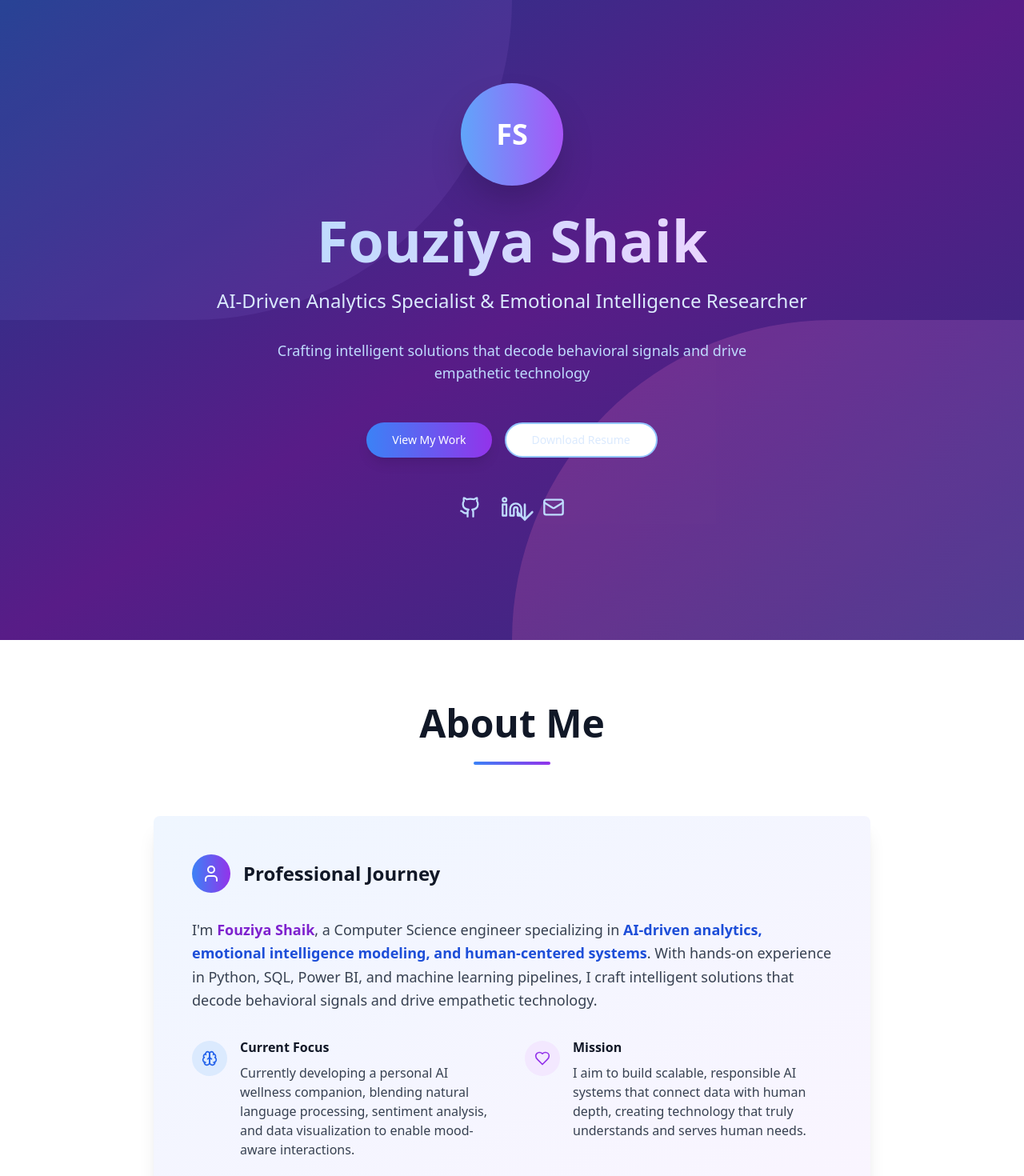
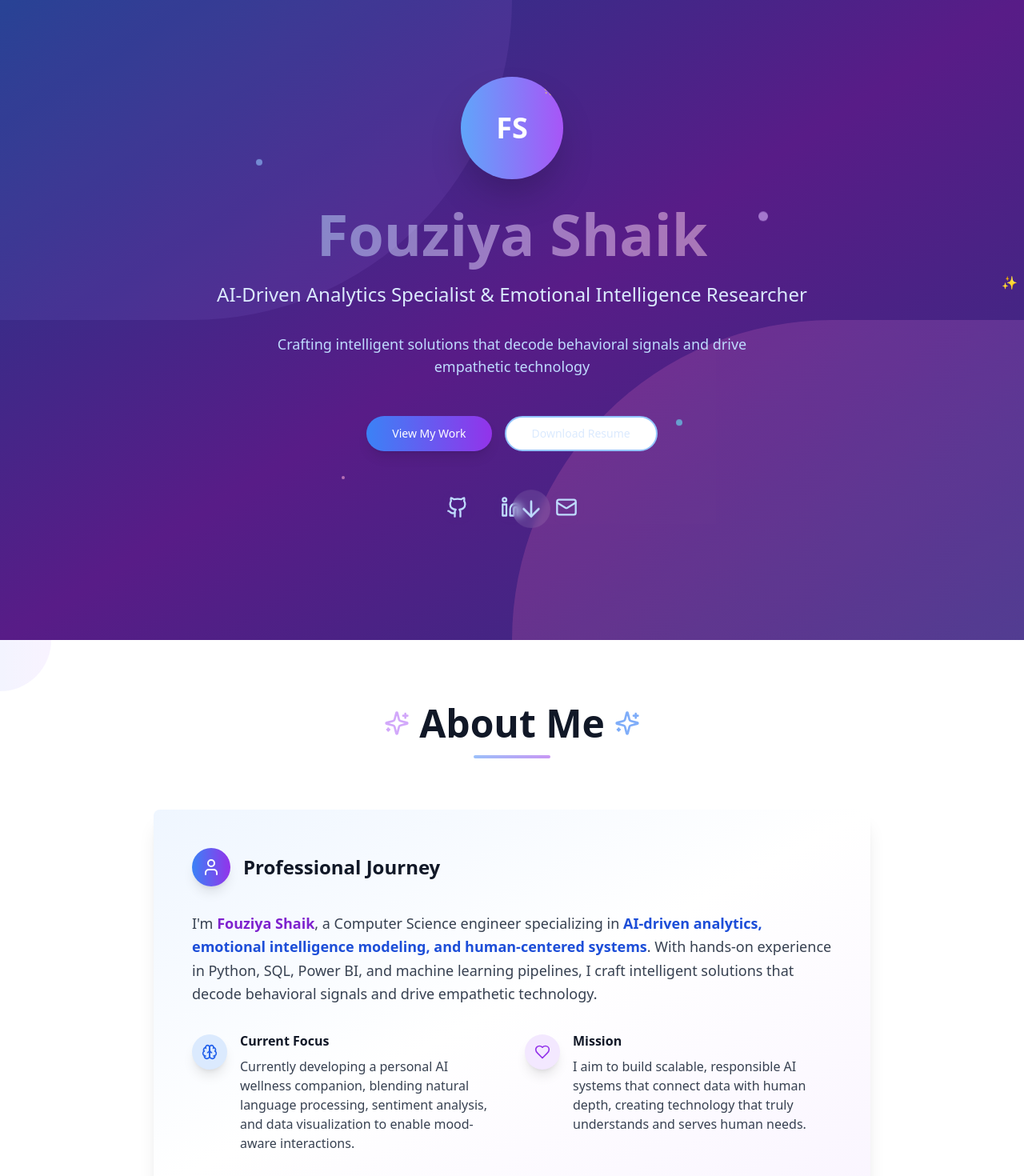
Before and after one commit to Fouziya-1903/fouziya-portfolio, a React (Vite) app: page / in a window 1280 px wide. Shown: the top 1470 px of the page at 80% size. Built offline with nearby package versions, Linux system fonts and the light colour scheme.

Commit message:
Add animations and aesthetic enhancements
Implement animations and visual improvements across the portfolio for a more engaging user experience.

```diff
--- a/src/components/About.tsx
+++ b/src/components/About.tsx
@@ -1,55 +1,65 @@
 
-import { User, Brain, Heart } from "lucide-react";
+import { User, Brain, Heart, Sparkles } from "lucide-react";
 import { Card, CardContent } from "@/components/ui/card";
 
 const About = () => {
   return (
-    <section className="py-20 bg-white">
-      <div className="container mx-auto px-6">
-        <div className="text-center mb-16">
-          <h2 className="text-4xl md:text-5xl font-bold text-gray-900 mb-6">
-            About Me
-          </h2>
-          <div className="w-24 h-1 bg-gradient-to-r from-blue-500 to-purple-600 mx-auto rounded-full"></div>
+    <section className="py-20 bg-white relative overflow-hidden">
+      {/* Decorative elements */}
+      <div className="absolute top-0 left-0 w-32 h-32 bg-gradient-to-r from-blue-100 to-purple-100 rounded-full -translate-x-16 -translate-y-16 animate-pulse"></div>
+      <div className="absolute bottom-0 right-0 w-40 h-40 bg-gradient-to-r from-purple-100 to-pink-100 rounded-full translate-x-20 translate-y-20 animate-pulse delay-1000"></div>
+
+      <div className="container mx-auto px-6 relative z-10">
+        <div className="text-center mb-16 animate-fade-in">
+          <div className="flex items-center justify-center mb-4 group">
+            <Sparkles className="text-purple-500 mr-3 animate-pulse" size={32} />
+            <h2 className="text-4xl md:text-5xl font-bold text-gray-900 group-hover:text-transparent group-hover:bg-gradient-to-r group-hover:from-blue-600 group-hover:to-purple-600 group-hover:bg-clip-text transition-all duration-500">
+              About Me
+            </h2>
+            <Sparkles className="text-blue-500 ml-3 animate-pulse delay-300" size={32} />
+          </div>
+          <div className="w-24 h-1 bg-gradient-to-r from-blue-500 to-purple-600 mx-auto rounded-full animate-pulse"></div>
         </div>
 
         <div className="max-w-4xl mx-auto">
-          <Card className="bg-gradient-to-br from-blue-50 to-purple-50 border-0 shadow-xl hover:shadow-2xl transition-all duration-500 hover:scale-105">
-            <CardContent className="p-8 md:p-12">
-              <div className="flex items-center mb-8">
-                <div className="bg-gradient-to-r from-blue-500 to-purple-600 p-3 rounded-full mr-4">
+          <Card className="bg-gradient-to-br from-blue-50 via-white to-purple-50 border-0 shadow-xl hover:shadow-2xl transition-all duration-700 hover:scale-105 animate-fade-in delay-300 relative overflow-hidden group">
+            <div className="absolute inset-0 bg-gradient-to-r from-blue-100/30 to-purple-100/30 opacity-0 group-hover:opacity-100 transition-opacity duration-500"></div>
+
+            <CardContent className="p-8 md:p-12 relative z-10">
+              <div className="flex items-center mb-8 animate-fade-in delay-500">
+                <div className="bg-gradient-to-r from-blue-500 to-purple-600 p-3 rounded-full mr-4 shadow-lg hover:scale-110 transition-transform duration-300">
                   <User className="text-white" size={24} />
                 </div>
-                <h3 className="text-2xl font-bold text-gray-900">Professional Journey</h3>
+                <h3 className="text-2xl font-bold text-gray-900 hover:text-purple-700 transition-colors duration-300">Professional Journey</h3>
               </div>
 
-              <p className="text-lg text-gray-700 leading-relaxed mb-8">
-                I'm <span className="font-semibold text-purple-700">Fouziya Shaik</span>, a Computer Science engineer specializing in
-                <span className="font-semibold text-blue-700"> AI-driven analytics, emotional intelligence modeling, and human-centered systems</span>.
+              <p className="text-lg text-gray-700 leading-relaxed mb-8 animate-fade-in delay-700 hover:text-gray-900 transition-colors duration-300">
+                I'm <span className="font-semibold text-purple-700 hover:text-purple-900 transition-colors duration-300">Fouziya Shaik</span>, a Computer Science engineer specializing in
+                <span className="font-semibold text-blue-700 hover:text-blue-900 transition-colors duration-300"> AI-driven analytics, emotional intelligence modeling, and human-centered systems</span>.
                 With hands-on experience in Python, SQL, Power BI, and machine learning pipelines, I craft intelligent solutions that decode behavioral signals and drive empathetic technology.
               </p>
 
               <div className="grid md:grid-cols-2 gap-8">
-                <div className="flex items-start">
-                  <div className="bg-blue-100 p-3 rounded-full mr-4 mt-1">
-                    <Brain className="text-blue-600" size={20} />
+                <div className="flex items-start group animate-fade-in delay-1000 hover:transform hover:translate-x-2 transition-all duration-300">
+                  <div className="bg-blue-100 p-3 rounded-full mr-4 mt-1 group-hover:bg-blue-200 group-hover:scale-110 transition-all duration-300 shadow-lg">
+                    <Brain className="text-blue-600 group-hover:text-blue-700" size={20} />
                   </div>
                   <div>
-                    <h4 className="font-semibold text-gray-900 mb-2">Current Focus</h4>
-                    <p className="text-gray-700">
+                    <h4 className="font-semibold text-gray-900 mb-2 group-hover:text-blue-700 transition-colors duration-300">Current Focus</h4>
+                    <p className="text-gray-700 group-hover:text-gray-900 transition-colors duration-300">
                       Currently developing a personal AI wellness companion, blending natural language processing,
                       sentiment analysis, and data visualization to enable mood-aware interactions.
                     </p>
                   </div>
                 </div>
 
-                <div className="flex items-start">
-                  <div className="bg-purple-100 p-3 rounded-full mr-4 mt-1">
-                    <Heart className="text-purple-600" size={20} />
+                <div className="flex items-start group animate-fade-in delay-1200 hover:transform hover:translate-x-2 transition-all duration-300">
+                  <div className="bg-purple-100 p-3 rounded-full mr-4 mt-1 group-hover:bg-purple-200 group-hover:scale-110 transition-all duration-300 shadow-lg">
+                    <Heart className="text-purple-600 group-hover:text-purple-700" size={20} />
                   </div>
                   <div>
-                    <h4 className="font-semibold text-gray-900 mb-2">Mission</h4>
-                    <p className="text-gray-700">
+                    <h4 className="font-semibold text-gray-900 mb-2 group-hover:text-purple-700 transition-colors duration-300">Mission</h4>
+                    <p className="text-gray-700 group-hover:text-gray-900 transition-colors duration-300">
                       I aim to build scalable, responsible AI systems that connect data with human depth,
                       creating technology that truly understands and serves human needs.
                     </p>
--- a/src/components/Hero.tsx
+++ b/src/components/Hero.tsx
@@ -1,69 +1,83 @@
 
-import { ArrowDown, Github, Linkedin, Mail } from "lucide-react";
+import { ArrowDown, Github, Linkedin, Mail, Sparkles } from "lucide-react";
 import { Button } from "@/components/ui/button";
 
 const Hero = () => {
   return (
     <section className="min-h-screen flex items-center justify-center relative overflow-hidden bg-gradient-to-br from-blue-900 via-purple-900 to-indigo-900">
-      {/* Animated background elements */}
+      {/* Enhanced animated background elements */}
       <div className="absolute inset-0 overflow-hidden">
         <div className="absolute -top-1/2 -left-1/2 w-full h-full bg-gradient-to-r from-blue-400/20 to-purple-400/20 rounded-full animate-pulse"></div>
         <div className="absolute -bottom-1/2 -right-1/2 w-full h-full bg-gradient-to-l from-purple-400/20 to-pink-400/20 rounded-full animate-pulse delay-1000"></div>
+
+        {/* Floating particles */}
+        <div className="absolute top-1/4 left-1/4 w-2 h-2 bg-blue-300/60 rounded-full animate-bounce delay-300"></div>
+        <div className="absolute top-1/3 right-1/4 w-3 h-3 bg-purple-300/60 rounded-full animate-bounce delay-700"></div>
+        <div className="absolute bottom-1/4 left-1/3 w-1 h-1 bg-pink-300/60 rounded-full animate-bounce delay-1000"></div>
+        <div className="absolute bottom-1/3 right-1/3 w-2 h-2 bg-cyan-300/60 rounded-full animate-bounce delay-500"></div>
       </div>
 
       <div className="container mx-auto px-6 text-center relative z-10">
         <div className="animate-fade-in">
           <div className="mb-8">
-            <div className="w-32 h-32 mx-auto mb-6 bg-gradient-to-r from-blue-400 to-purple-500 rounded-full flex items-center justify-center text-white text-4xl font-bold shadow-2xl animate-scale-in">
-              FS
+            <div className="w-32 h-32 mx-auto mb-6 bg-gradient-to-r from-blue-400 to-purple-500 rounded-full flex items-center justify-center text-white text-4xl font-bold shadow-2xl animate-scale-in relative overflow-hidden group">
+              <div className="absolute inset-0 bg-gradient-to-r from-cyan-400 to-purple-600 opacity-0 group-hover:opacity-100 transition-opacity duration-500"></div>
+              <span className="relative z-10 group-hover:scale-110 transition-transform duration-300">FS</span>
+              <Sparkles className="absolute top-2 right-2 text-yellow-300 opacity-70 animate-pulse" size={16} />
             </div>
           </div>
 
           <h1 className="text-5xl md:text-7xl font-bold text-white mb-6 leading-tight">
-            <span className="bg-gradient-to-r from-blue-200 to-purple-200 bg-clip-text text-transparent">
+            <span className="bg-gradient-to-r from-blue-200 via-purple-200 to-pink-200 bg-clip-text text-transparent animate-pulse">
               Fouziya Shaik
             </span>
           </h1>
 
-          <p className="text-xl md:text-2xl text-blue-100 mb-8 max-w-3xl mx-auto leading-relaxed">
-            AI-Driven Analytics Specialist & Emotional Intelligence Researcher
-          </p>
+          <div className="relative">
+            <p className="text-xl md:text-2xl text-blue-100 mb-8 max-w-3xl mx-auto leading-relaxed animate-fade-in delay-300">
+              AI-Driven Analytics Specialist & Emotional Intelligence Researcher
+            </p>
+            <div className="absolute -top-2 -right-4 text-yellow-300 animate-bounce delay-500">✨</div>
+          </div>
 
-          <p className="text-lg text-blue-200 mb-12 max-w-2xl mx-auto">
+          <p className="text-lg text-blue-200 mb-12 max-w-2xl mx-auto animate-fade-in delay-500">
             Crafting intelligent solutions that decode behavioral signals and drive empathetic technology
           </p>
 
-          <div className="flex flex-col sm:flex-row gap-4 justify-center items-center mb-12">
+          <div className="flex flex-col sm:flex-row gap-4 justify-center items-center mb-12 animate-fade-in delay-700">
             <Button
               size="lg"
-              className="bg-gradient-to-r from-blue-500 to-purple-600 hover:from-blue-600 hover:to-purple-700 text-white px-8 py-3 rounded-full shadow-lg hover:shadow-xl transition-all duration-300 hover:scale-105"
+              className="bg-gradient-to-r from-blue-500 to-purple-600 hover:from-blue-600 hover:to-purple-700 text-white px-8 py-3 rounded-full shadow-lg hover:shadow-xl transition-all duration-300 hover:scale-105 relative overflow-hidden group"
             >
-              View My Work
+              <span className="absolute inset-0 bg-gradient-to-r from-cyan-500 to-pink-500 opacity-0 group-hover:opacity-100 transition-opacity duration-300"></span>
+              <span className="relative z-10">View My Work</span>
             </Button>
             <Button
               variant="outline"
               size="lg"
-              className="border-2 border-blue-300 text-blue-100 hover:bg-blue-100 hover:text-blue-900 px-8 py-3 rounded-full transition-all duration-300 hover:scale-105"
+              className="border-2 border-blue-300 text-blue-100 hover:bg-blue-100 hover:text-blue-900 px-8 py-3 rounded-full transition-all duration-300 hover:scale-105 hover:shadow-lg backdrop-blur-sm"
             >
               Download Resume
             </Button>
           </div>
 
-          <div className="flex justify-center space-x-6 mb-12">
-            <a href="#" className="text-blue-200 hover:text-white transition-colors duration-300 hover:scale-110 transform">
+          <div className="flex justify-center space-x-6 mb-12 animate-fade-in delay-1000">
+            <a href="#" className="text-blue-200 hover:text-white transition-all duration-300 hover:scale-125 transform hover:rotate-6 p-2 rounded-full hover:bg-white/10 backdrop-blur-sm">
               <Github size={28} />
             </a>
-            <a href="#" className="text-blue-200 hover:text-white transition-colors duration-300 hover:scale-110 transform">
+            <a href="#" className="text-blue-200 hover:text-white transition-all duration-300 hover:scale-125 transform hover:-rotate-6 p-2 rounded-full hover:bg-white/10 backdrop-blur-sm">
               <Linkedin size={28} />
             </a>
-            <a href="#" className="text-blue-200 hover:text-white transition-colors duration-300 hover:scale-110 transform">
+            <a href="#" className="text-blue-200 hover:text-white transition-all duration-300 hover:scale-125 transform hover:rotate-3 p-2 rounded-full hover:bg-white/10 backdrop-blur-sm">
               <Mail size={28} />
             </a>
           </div>
         </div>
 
         <div className="absolute bottom-8 left-1/2 transform -translate-x-1/2 animate-bounce">
-          <ArrowDown className="text-blue-200" size={32} />
+          <div className="p-2 rounded-full bg-white/10 backdrop-blur-sm">
+            <ArrowDown className="text-blue-200" size={32} />
+          </div>
         </div>
       </div>
     </section>
--- a/tailwind.config.ts
+++ b/tailwind.config.ts
@@ -105,13 +105,60 @@ export default {
 						transform: 'scale(1)',
 						opacity: '1'
 					}
+				},
+				'bounce-gentle': {
+					'0%, 100%': {
+						transform: 'translateY(-5%)',
+						animationTimingFunction: 'cubic-bezier(0.8, 0, 1, 1)'
+					},
+					'50%': {
+						transform: 'translateY(0)',
+						animationTimingFunction: 'cubic-bezier(0, 0, 0.2, 1)'
+					}
+				},
+				'pulse-slow': {
+					'0%, 100%': {
+						opacity: '1'
+					},
+					'50%': {
+						opacity: '0.7'
+					}
+				},
+				'float': {
+					'0%, 100%': {
+						transform: 'translateY(0px)'
+					},
+					'50%': {
+						transform: 'translateY(-10px)'
+					}
+				},
+				'glow': {
+					'0%, 100%': {
+						boxShadow: '0 0 5px rgba(59, 130, 246, 0.5)'
+					},
+					'50%': {
+						boxShadow: '0 0 20px rgba(59, 130, 246, 0.8), 0 0 30px rgba(147, 51, 234, 0.6)'
+					}
+				},
+				'shimmer': {
+					'0%': {
+						transform: 'translateX(-100%)'
+					},
+					'100%': {
+						transform: 'translateX(100%)'
+					}
 				}
 			},
 			animation: {
 				'accordion-down': 'accordion-down 0.2s ease-out',
 				'accordion-up': 'accordion-up 0.2s ease-out',
 				'fade-in': 'fade-in 0.6s ease-out',
-				'scale-in': 'scale-in 0.4s ease-out'
+				'scale-in': 'scale-in 0.4s ease-out',
+				'bounce-gentle': 'bounce-gentle 2s infinite',
+				'pulse-slow': 'pulse-slow 3s ease-in-out infinite',
+				'float': 'float 3s ease-in-out infinite',
+				'glow': 'glow 2s ease-in-out infinite alternate',
+				'shimmer': 'shimmer 2s ease-in-out infinite'
 			}
 		}
 	},
```
Also changed, not shown: src/components/Projects.tsx (+44 -26 lines).
